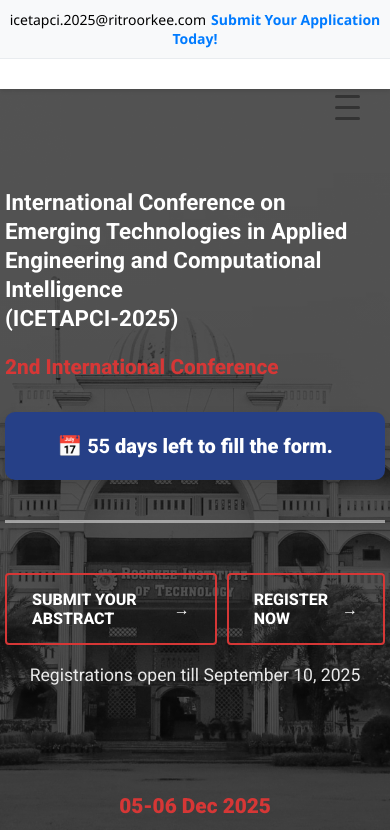
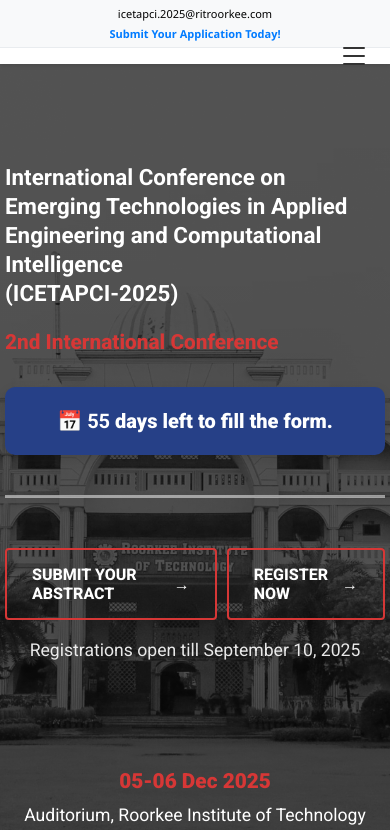
Before and after one commit to PriyanshuRoushan/confwebsite25, a React (Create React App) app in the folder frontend/: page / in a window 390 px wide. Shown: the top 830 px of the page. Built offline with nearby package versions, Linux system fonts and the light colour scheme; a web font is replaced by a local one.

Commit message:
navbar-updated

```diff
--- a/frontend/src/components/navbar/navbar.css
+++ b/frontend/src/components/navbar/navbar.css
@@ -1,6 +1,5 @@
 /* Navbar container */
 .navbar {
-  /* font-family: 'Roboto'; */
   background-color: #fff;
   box-shadow: 0 2px 4px rgba(0, 0, 0, 0.1);
   position: sticky;
@@ -17,7 +16,7 @@
 /* Banner above navbar */
 .navbar-waiver-banner {
   background-color: #f8f9fa;
-  padding: 10px 0;
+  padding: 10px 20px;
   text-align: center;
   font-size: 14px;
   border-bottom: 1px solid #e9ecef;
@@ -32,7 +31,8 @@
 
 /* Main nav */
 .navbar-main {
-  padding: 15px 0;
+  padding: 15px 20px;
+  position: relative;
 }
 
 /* Nav menu list */
@@ -110,19 +110,48 @@
   padding: 10px;
   position: absolute;
   right: 20px;
-  top: 22px;
+  top: 50%;
+  transform: translateY(-50%);
+  z-index: 1001;
 }
 
 .mobile-menu-icon .bar {
   height: 3px;
   width: 25px;
   background-color: #333;
-  margin: 4px 0;
+  margin: 3px 0;
   border-radius: 2px;
+  transition: all 0.3s ease;
 }
 
-/* Responsive rules */
+.mobile-menu-icon .close-icon {
+  font-size: 20px;
+  color: #333;
+  font-weight: bold;
+}
+
+/* Tablet responsiveness */
+@media (max-width: 1024px) {
+  .nav-item {
+    margin: 0 10px;
+  }
+
+  .nav-item a {
+    font-size: 15px;
+  }
+}
+
+/* Mobile responsiveness */
 @media (max-width: 768px) {
+  .navbar-waiver-banner {
+    padding: 8px 15px;
+    font-size: 12px;
+  }
+
+  .navbar-main {
+    padding: 10px 15px;
+  }
+
   .nav-menu {
     position: absolute;
     top: 100%;
@@ -132,30 +161,111 @@
     flex-direction: column;
     display: none;
     text-align: center;
-    box-shadow: 0 4px 8px rgba(0, 0, 0, 0.05);
+    box-shadow: 0 4px 8px rgba(0, 0, 0, 0.15);
     z-index: 999;
     transition: all 0.3s ease-in-out;
-
+    border-top: 1px solid #e9ecef;
   }
 
   .nav-menu.active {
     display: flex;
+    animation: slideDown 0.3s ease-in-out;
   }
 
   .nav-item {
-    margin: 10px 0;
+    margin: 0;
+    width: 100%;
+    border-bottom: 1px solid #f0f0f0;
   }
 
-  .navbar-main {
-    position: relative;
+  .nav-item:last-child {
+    border-bottom: none;
+  }
+
+  .nav-item a {
+    padding: 15px 20px;
+    display: block;
+    font-size: 16px;
+    width: 100%;
+    box-sizing: border-box;
+  }
+
+  .nav-item a:hover {
+    background-color: #f8f9fa;
+  }
+
+  .nav-item.active a {
+    background-color: #f0f4ff;
   }
 
   .mobile-menu-icon {
     display: flex;
   }
 
-  /* Optional: center items for mobile */
-  .nav-menu a {
-    padding: 10px 0;
+  /* Remove underline effects on mobile */
+  .nav-item a::after,
+  .nav-item.active a::after {
+    display: none;
   }
 }
+
+/* Extra small phones */
+@media (max-width: 480px) {
+  .navbar-waiver-banner {
+    padding: 6px 10px;
+    font-size: 11px;
+  }
+
+  .waiver-link {
+    display: block;
+    margin: 5px 0 0 0;
+  }
+
+  .navbar-main {
+    padding: 8px 10px;
+  }
+
+  .nav-item a {
+    padding: 12px 15px;
+    font-size: 15px;
+  }
+
+  .mobile-menu-icon {
+    right: 15px;
+  }
+
+  .mobile-menu-icon .bar {
+    width: 22px;
+    height: 2px;
+  }
+}
+
+/* Animation for mobile menu */
+@keyframes slideDown {
+  from {
+    opacity: 0;
+    transform: translateY(-10px);
+  }
+  to {
+    opacity: 1;
+    transform: translateY(0);
+  }
+}
+
+/* Prevent body scroll when mobile menu is open */
+body.menu-open {
+  overflow: hidden;
+}
+
+/* Ensure mobile menu works on touch devices */
+@media (hover: none) and (pointer: coarse) {
+  .nav-item a:hover {
+    color: #333;
+    font-weight: 500;
+  }
+
+  .nav-item a:active {
+    color: #264087;
+    background-color: #f8f9fa;
+  }
+}
--- a/frontend/src/components/navbar/navbar.js
+++ b/frontend/src/components/navbar/navbar.js
@@ -1,18 +1,38 @@
 /* eslint-disable */
-import React, { useState } from 'react';
+import React, { useState, useEffect, useRef } from 'react';
 import './navbar.css';
 
 const Navbar = () => {
   const [activeLink, setActiveLink] = useState('Home');
   const [isMobileMenuOpen, setIsMobileMenuOpen] = useState(false);
+  const navbarRef = useRef(null);
 
   const handleLinkClick = (linkName) => {
     setActiveLink(linkName);
     setIsMobileMenuOpen(false); // Close menu after clicking
   };
 
+  useEffect(() => {
+    const handleClickOutside = (event) => {
+      if (isMobileMenuOpen && navbarRef.current && !navbarRef.current.contains(event.target)) {
+        setIsMobileMenuOpen(false);
+      }
+    };
+
+    // Add when mounted
+    document.addEventListener('mousedown', handleClickOutside);
+    // For touch devices
+    document.addEventListener('touchstart', handleClickOutside);
+
+    // Return cleanup function to be called when unmounted
+    return () => {
+      document.removeEventListener('mousedown', handleClickOutside);
+      document.removeEventListener('touchstart', handleClickOutside);
+    };
+  }, [isMobileMenuOpen]);
+
   return (
-    <nav className="navbar">
+    <nav className="navbar" ref={navbarRef}>
       <div className="navbar-container">
         <div className="navbar-waiver-banner">
           icetapci.2025@ritroorkee.com
@@ -20,7 +40,6 @@
         </div>
 
         <div className="navbar-main">
-          {/* Hamburger Icon */}
           {/* Mobile Menu Icon */}
           <div className="mobile-menu-icon" onClick={() => setIsMobileMenuOpen(!isMobileMenuOpen)}>
             {isMobileMenuOpen ? (
@@ -33,7 +52,6 @@
               </>
             )}
           </div>
-
 
           {/* Navigation Menu */}
           <ul className={`nav-menu ${isMobileMenuOpen ? 'active' : ''}`}>
@@ -81,7 +99,6 @@
               }}>Registration</a>
             </li>
 
-
             <li className={`nav-item ${activeLink === 'Committee' ? 'active' : ''}`}>
               <a href="#" onClick={(e) => {
                 e.preventDefault();
@@ -92,8 +109,6 @@
                 handleLinkClick('Committee');
               }}>Committee</a>
             </li>
-
-
           </ul>
         </div>
       </div>
```
